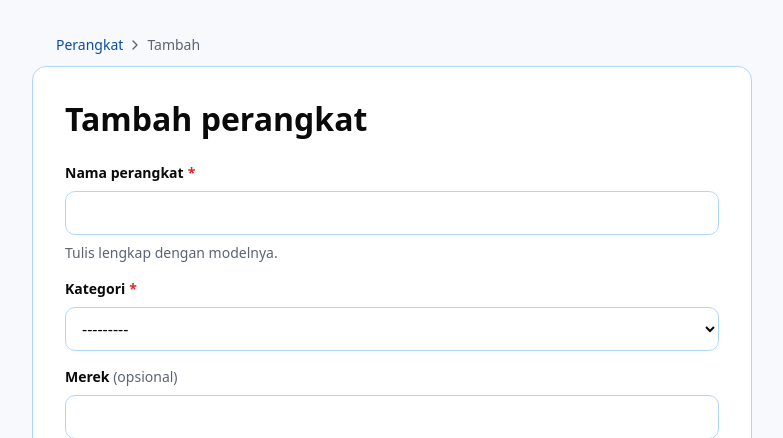
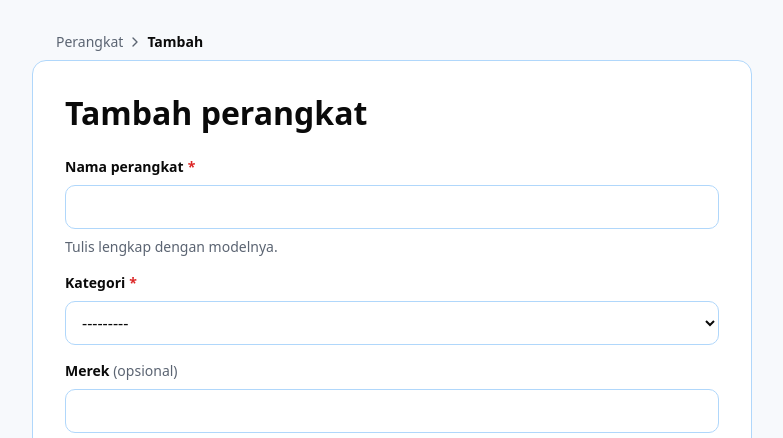
Before and after one commit to Kelompok1-PBP/sparein, a Django app: page /devices/create/ in a window 1280 px wide. Shown: the part 65-503 px from the top of the page, without its empty margins (248-1031 px from the left). Run offline with Django 5.2, Linux system fonts and the light colour scheme; the visitor is signed in with stand-in values (Sample User, id 1); data comes from the database, SQL or seed files in the repository.

Commit message:
refactor(core): share breadcrumb styles across modules

```diff
--- a/core/static/core/base.css
+++ b/core/static/core/base.css
@@ -572,6 +572,22 @@ img { max-width: 100%; }
   .status-page__actions { flex-direction: row; justify-content: center; width: auto; }
 }
 
+/* ---------- breadcrumb ---------- */
+.breadcrumb {
+  display: flex;
+  flex-wrap: wrap;
+  align-items: center;
+  gap: 4px;
+  margin-bottom: 16px;
+  font-size: 14px;
+  line-height: 20px;
+  color: var(--muted);
+}
+
+.breadcrumb a { color: var(--muted); text-decoration: none; }
+.breadcrumb a:hover { text-decoration: underline; }
+.breadcrumb [aria-current="page"] { color: var(--ink); font-weight: 600; }
+
 /* ---------- dialog konfirmasi hapus ---------- */
 .confirm { max-width: 480px; margin: 32px auto 0; padding: 32px; }
 .confirm:hover { border-color: var(--blue-200); }
--- a/devices/static/devices/devices.css
+++ b/devices/static/devices/devices.css
@@ -62,15 +62,6 @@
 .device-card__brand { margin: 2px 0 0; padding: 0 16px; font-size: 14px; line-height: 20px; color: var(--muted); }
 
 /* ---------- detail ---------- */
-.breadcrumb {
-  display: flex;
-  align-items: center;
-  gap: 4px;
-  margin-bottom: 16px;
-  font-size: 14px;
-  color: var(--muted);
-}
-
 .detail { display: grid; gap: 24px; }
 
 .detail__img { padding: 12px; }
@@ -137,4 +128,3 @@
   .detail { grid-template-columns: 1fr 1fr; align-items: start; }
   .form-page { padding: 32px; }
 }
-.breadcrumb a { text-decoration: none; }
--- a/devices/templates/devices/detail.html
+++ b/devices/templates/devices/detail.html
@@ -6,7 +6,7 @@
 <nav class="breadcrumb" aria-label="Breadcrumb">
   <a href="{% url 'devices:list' %}">Perangkat</a>
   <img src="{% static 'core/icons/chevron-right-muted.svg' %}" alt="" width="16" height="16">
-  <span>{{ device.name }}</span>
+  <span aria-current="page">{{ device.name }}</span>
 </nav>
 
 <div class="detail">
--- a/devices/templates/devices/form.html
+++ b/devices/templates/devices/form.html
@@ -6,7 +6,7 @@
 <nav class="breadcrumb form-breadcrumb" aria-label="Breadcrumb">
   <a href="{% url 'devices:list' %}">Perangkat</a>
   <img src="{% static 'core/icons/chevron-right-muted.svg' %}" alt="" width="16" height="16">
-  <span>{% if form.instance.pk %}Ubah{% else %}Tambah{% endif %}</span>
+  <span aria-current="page">{% if form.instance.pk %}Ubah{% else %}Tambah{% endif %}</span>
 </nav>
 <div class="form-page card">
   <h1>{% if form.instance.pk %}Ubah {{ form.instance.name }}{% else %}Tambah perangkat{% endif %}</h1>
--- a/diagnostics/static/diagnostics/diagnostics.css
+++ b/diagnostics/static/diagnostics/diagnostics.css
@@ -15,8 +15,6 @@
 .symptom-desc:hover { border-color: var(--blue-200); }
 .section { margin-block: 32px; }
 
-.breadcrumb { margin-bottom: 16px; font-size: 14px; line-height: 20px; color: var(--muted); }
-.breadcrumb a { color: var(--muted); }
 
 /* tombol bahaya, dipakai buat hapus */
 .btn--danger { color: var(--danger); border-color: var(--danger); }
--- a/diagnostics/templates/diagnostics/symptom_detail.html
+++ b/diagnostics/templates/diagnostics/symptom_detail.html
@@ -4,8 +4,10 @@
 {% block extra_css %}<link rel="stylesheet" href="{% static 'diagnostics/diagnostics.css' %}">{% endblock %}
 {% block content %}
 <nav class="breadcrumb" aria-label="Breadcrumb">
-  <a href="{% url 'diagnostics:list' %}">Diagnosa</a> /
-  <a href="{% url 'diagnostics:list' %}?device={{ symptom.device.slug }}">{{ symptom.device.name }}</a> /
+  <a href="{% url 'diagnostics:list' %}">Diagnosa</a>
+  <img src="{% static 'core/icons/chevron-right-muted.svg' %}" alt="" width="16" height="16">
+  <a href="{% url 'diagnostics:list' %}?device={{ symptom.device.slug }}">{{ symptom.device.name }}</a>
+  <img src="{% static 'core/icons/chevron-right-muted.svg' %}" alt="" width="16" height="16">
   <span aria-current="page">{{ symptom.title }}</span>
 </nav>
 
--- a/diagnostics/templates/diagnostics/symptom_form.html
+++ b/diagnostics/templates/diagnostics/symptom_form.html
@@ -5,7 +5,8 @@
 {% block content %}
 <div class="form-page">
   <nav class="breadcrumb" aria-label="Breadcrumb">
-    <a href="{% url 'diagnostics:list' %}">Diagnosa</a> /
+    <a href="{% url 'diagnostics:list' %}">Diagnosa</a>
+    <img src="{% static 'core/icons/chevron-right-muted.svg' %}" alt="" width="16" height="16">
     <span aria-current="page">{% if form.instance.pk %}Ubah{% else %}Tambah{% endif %}</span>
   </nav>
   <h1>{% if form.instance.pk %}Ubah gejala{% else %}Tambah gejala{% endif %}</h1>
```
